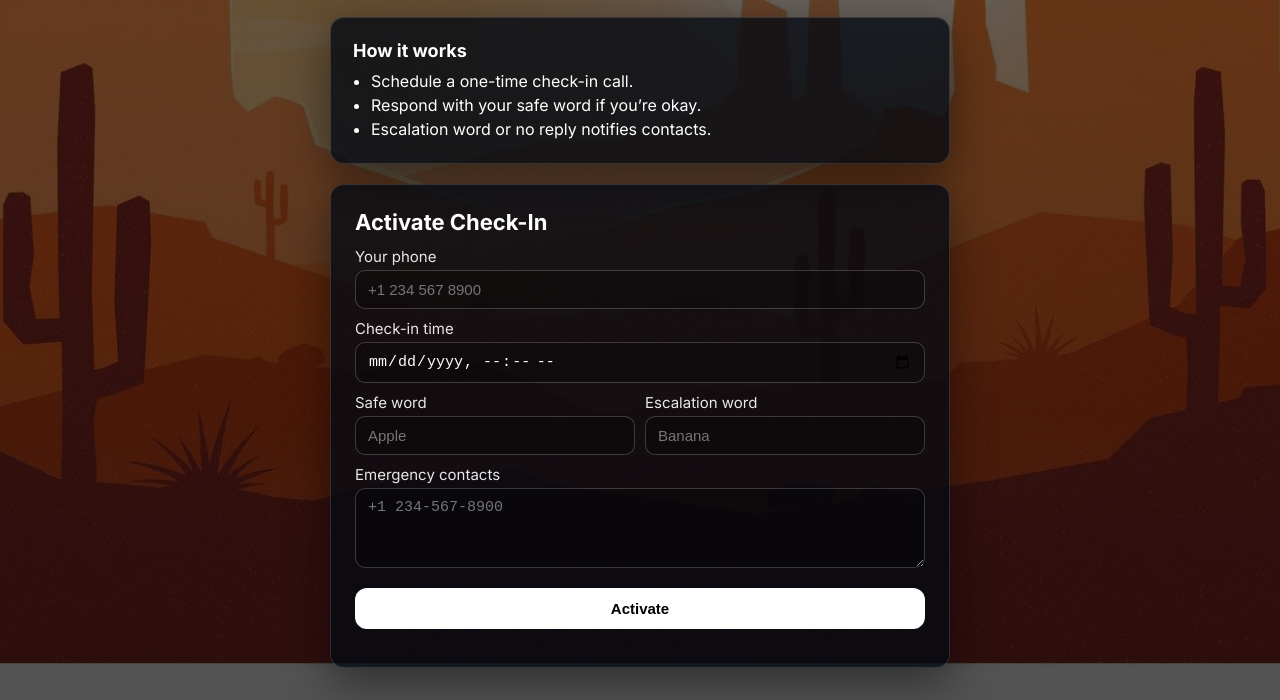
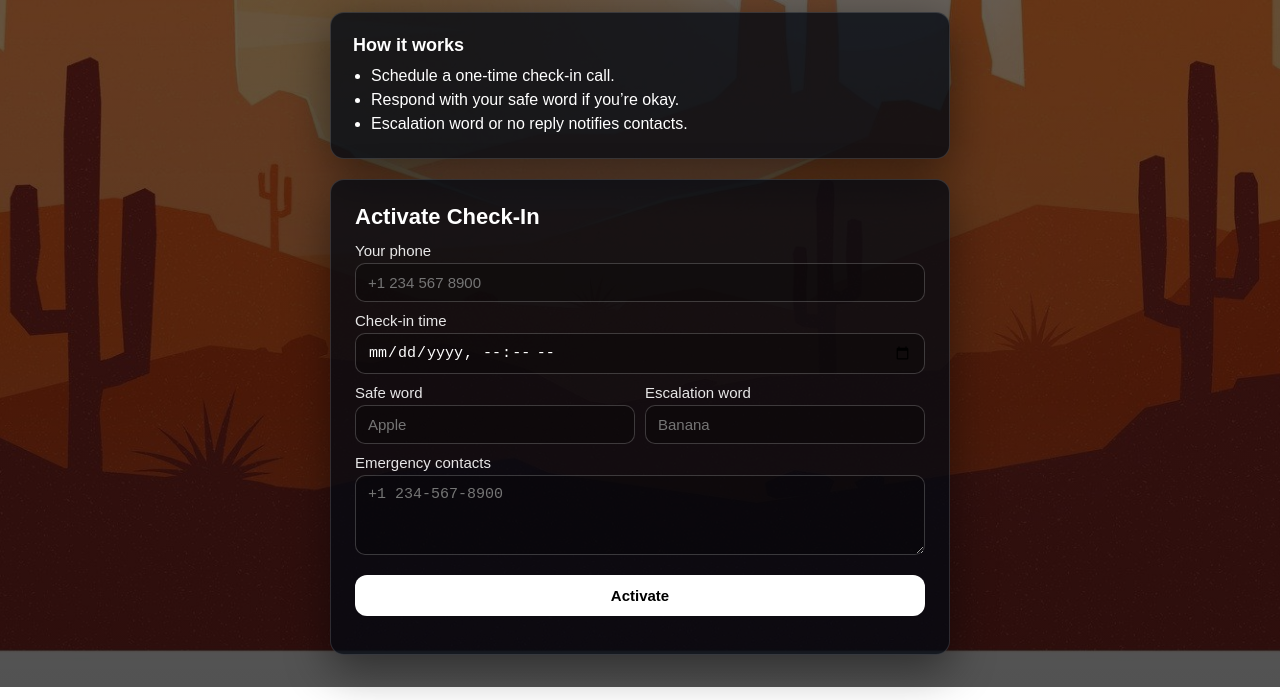
Before and after one commit to jay-rojas/guardian-angel, a plain HTML site: page index.html in a window 1280 px wide. Shown: the part 477-1177 px from the top of the page. Drawn offline with Linux system fonts and the light colour scheme.

Commit message:
Update index.html

```diff
--- a/index.html
+++ b/index.html
@@ -5,7 +5,7 @@
   <meta charset="utf-8">
   <meta name="viewport" content="width=device-width,initial-scale=1">
   <title>Guardian Angel</title>
-
+  <link rel="icon" type="image/png" href="hen-logo.png">
   <link rel="preconnect" href="https://fonts.googleapis.com">
   <link rel="preconnect" href="https://fonts.gstatic.com" crossorigin>
   <link href="https://fonts.googleapis.com/css2?family=Inter:wght@400;600;700;800&display=swap" rel="stylesheet">
@@ -20,7 +20,7 @@
       --radius:14px;
       --gap:20px;
       --shadow:0 14px 45px rgba(0,0,0,0.45);
-      --font-sans:'Inter',system-ui,-apple-system,"Segoe UI", Arial;
+      --font-sans:'Arial',system-ui,-apple-system,"Segoe UI", Arial;
     }
 
     *{ box-sizing:border-box; }
```
